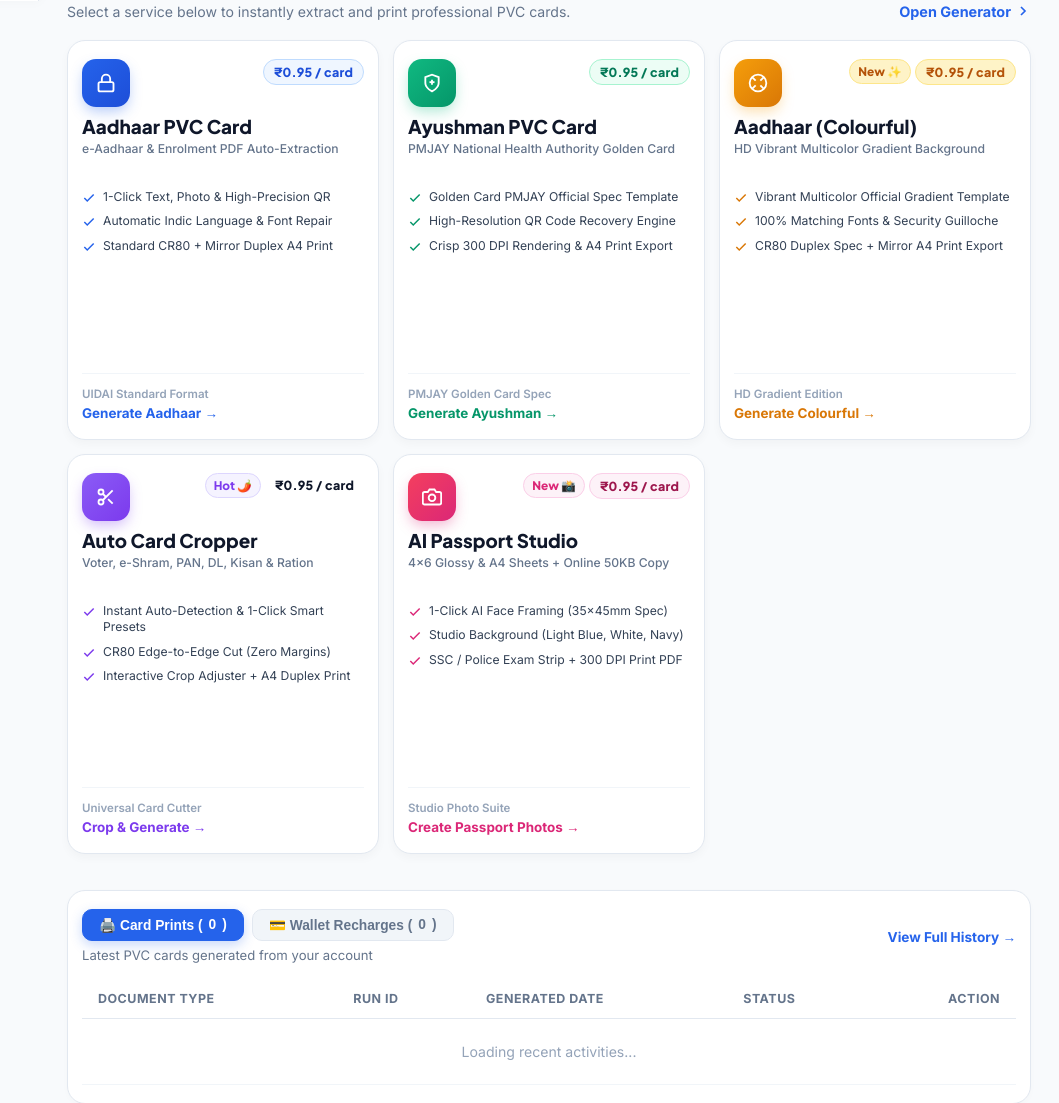
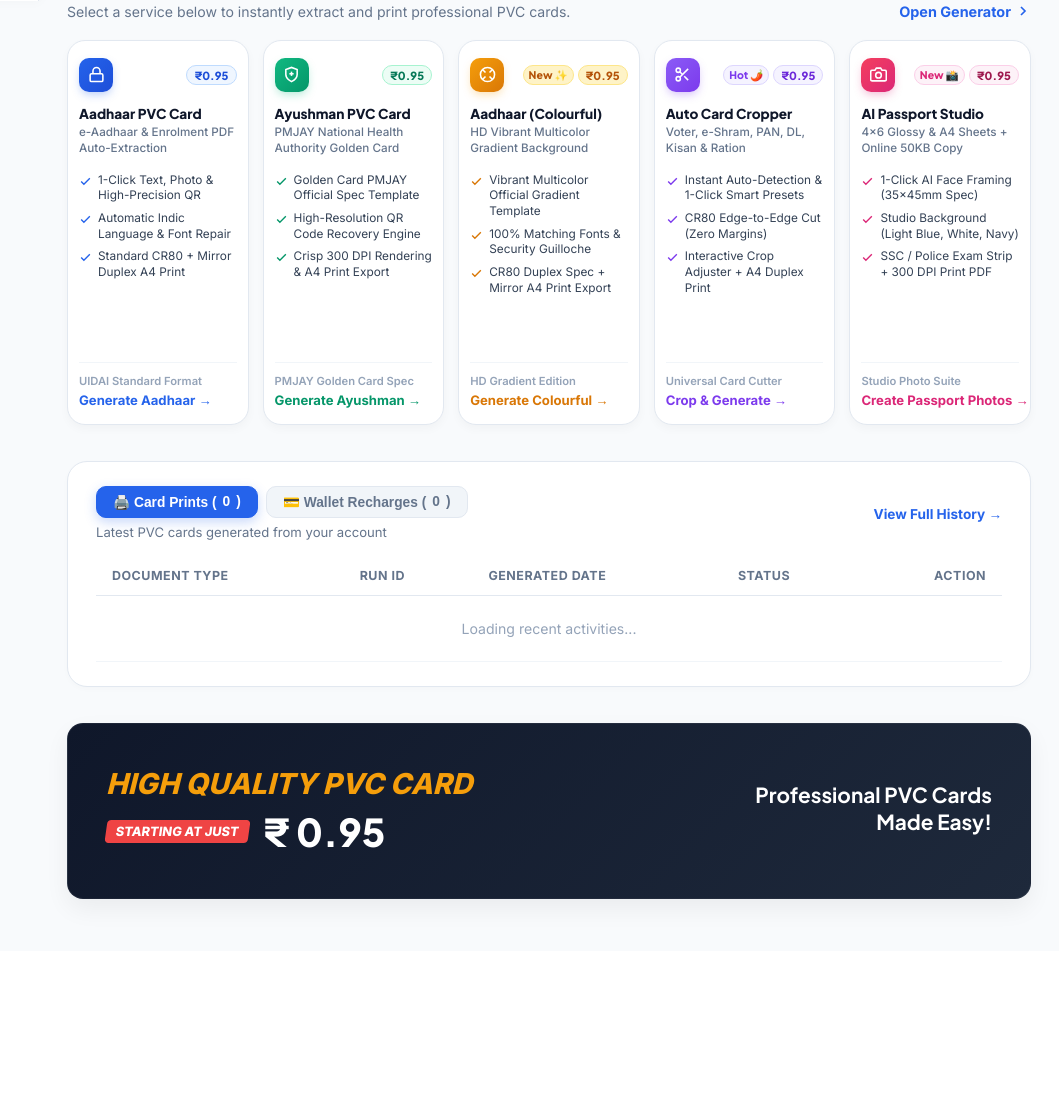
Before and after one commit to rapidpvccard-max/pvc-card-pro, a FastAPI app: template templates/dashboard.html in a window 1280 px wide. Shown: the part 799-1902 px from the top of the page, without its empty margins (221-1280 px from the left). After the commit the page ends 1711 px from the top, so only its background shows below. Run offline with FastAPI, Linux system fonts and the light colour scheme; the template is opened without the code that fills it, so the values that code supplies are empty; some libraries are stand-ins or nearby versions.

Commit message:
Fix badge overflow, text truncation, and vertical alignment across dashboard cards and generator switcher tabs

```diff
--- a/templates/dashboard.html
+++ b/templates/dashboard.html
@@ -312,16 +312,17 @@
         background: #ffffff;
         border: 1px solid #e2e8f0;
         border-radius: 18px;
-        padding: 18px 14px;
+        padding: 16px 11px;
         position: relative;
         cursor: pointer;
         display: flex;
         flex-direction: column;
         justify-content: space-between;
         height: 100%;
-        min-height: 400px;
+        min-height: 385px;
         transition: all 0.3s cubic-bezier(0.16, 1, 0.3, 1);
         box-shadow: 0 4px 10px rgba(0, 0, 0, 0.03);
+        box-sizing: border-box;
     }
 
     .service-showcase-card:hover {
@@ -356,11 +357,11 @@
 
     .service-card-top {
         display: flex;
-        align-items: flex-start;
+        align-items: center;
         justify-content: space-between;
-        height: 42px;
-        margin-bottom: 14px;
-        gap: 6px;
+        height: 36px;
+        margin-bottom: 12px;
+        gap: 4px;
     }
 
     .service-badges-wrap {
@@ -374,24 +375,22 @@
     .service-price-pill {
         display: inline-flex;
         align-items: center;
-        padding: 3px 8px;
-        border-radius: 20px;
-        font-size: 0.74rem;
+        padding: 2px 7px;
+        border-radius: 10px;
+        font-size: 0.70rem;
         font-weight: 800;
         font-family: 'Plus Jakarta Sans', sans-serif;
-        letter-spacing: 0.2px;
+        letter-spacing: 0.1px;
         white-space: nowrap;
-        max-width: 130px;
-        overflow: hidden;
-        text-overflow: ellipsis;
+        flex-shrink: 0;
     }
 
     .service-badge-pill {
         display: inline-flex;
         align-items: center;
-        padding: 3px 6px;
-        border-radius: 20px;
-        font-size: 0.70rem;
+        padding: 2px 5px;
+        border-radius: 10px;
+        font-size: 0.66rem;
         font-weight: 800;
         font-family: 'Plus Jakarta Sans', sans-serif;
         white-space: nowrap;
@@ -408,6 +407,12 @@
         background: #fdf2f8;
         color: #db2777;
         border: 1px solid #fbcfe8;
+    }
+
+    .service-badge-pill.purple-badge {
+        background: #f5f3ff;
+        color: #7c3aed;
+        border: 1px solid #ddd6fe;
     }
 
     .service-price-pill.blue {
@@ -434,10 +439,16 @@
         border: 1px solid #fbcfe8;
     }
 
+    .service-price-pill.purple {
+        background: #f5f3ff;
+        color: #6d28d9;
+        border: 1px solid #ddd6fe;
+    }
+
     .service-icon-box {
-        width: 38px;
-        height: 38px;
-        border-radius: 12px;
+        width: 34px;
+        height: 34px;
+        border-radius: 10px;
         display: flex;
         align-items: center;
         justify-content: center;
@@ -445,42 +456,42 @@
     }
 
     .service-icon-box svg {
-        width: 20px;
-        height: 20px;
+        width: 17px;
+        height: 17px;
     }
 
     .service-icon-box.blue {
         background: linear-gradient(135deg, #2563eb, #1d4ed8);
         color: #ffffff;
-        box-shadow: 0 6px 14px -2px rgba(37, 99, 235, 0.35);
+        box-shadow: 0 4px 10px -2px rgba(37, 99, 235, 0.35);
     }
 
     .service-icon-box.green {
         background: linear-gradient(135deg, #10b981, #059669);
         color: #ffffff;
-        box-shadow: 0 6px 14px -2px rgba(16, 185, 129, 0.35);
+        box-shadow: 0 4px 10px -2px rgba(16, 185, 129, 0.35);
     }
 
     .service-icon-box.amber {
         background: linear-gradient(135deg, #f59e0b, #d97706);
         color: #ffffff;
-        box-shadow: 0 6px 14px -2px rgba(245, 158, 11, 0.35);
+        box-shadow: 0 4px 10px -2px rgba(245, 158, 11, 0.35);
     }
 
     .service-icon-box.purple {
         background: linear-gradient(135deg, #8b5cf6, #7c3aed);
         color: #ffffff;
-        box-shadow: 0 6px 14px -2px rgba(124, 58, 237, 0.35);
+        box-shadow: 0 4px 10px -2px rgba(124, 58, 237, 0.35);
     }
 
     .service-icon-box.pink {
         background: linear-gradient(135deg, #f43f5e, #db2777);
         color: #ffffff;
-        box-shadow: 0 6px 14px -2px rgba(219, 39, 119, 0.35);
+        box-shadow: 0 4px 10px -2px rgba(219, 39, 119, 0.35);
     }
 
     .service-title-box {
-        height: 60px;
+        min-height: 56px;
         display: flex;
         flex-direction: column;
         justify-content: flex-start;
@@ -488,19 +499,18 @@
     }
 
     .service-name {
-        font-size: 1.05rem;
+        font-size: 0.85rem;
         font-weight: 800;
         color: #0f172a;
         font-family: 'Plus Jakarta Sans', sans-serif;
         margin-bottom: 3px;
         line-height: 1.25;
-        white-space: nowrap;
-        overflow: hidden;
-        text-overflow: ellipsis;
+        white-space: normal;
+        word-break: keep-all;
     }
 
     .service-subtitle {
-        font-size: 0.76rem;
+        font-size: 0.73rem;
         color: #64748b;
         font-weight: 500;
         line-height: 1.35;
@@ -514,25 +524,25 @@
     .service-features-list {
         display: flex;
         flex-direction: column;
-        gap: 8px;
-        min-height: 125px;
-        margin-bottom: 16px;
+        gap: 7px;
+        min-height: 120px;
+        margin-bottom: 14px;
     }
 
     .service-feature-item {
         display: flex;
         align-items: flex-start;
-        gap: 7px;
-        font-size: 0.76rem;
-        line-height: 1.35;
+        gap: 6px;
+        font-size: 0.74rem;
+        line-height: 1.32;
         color: #334155;
     }
 
     .service-feature-item svg {
         flex-shrink: 0;
         margin-top: 2px;
-        width: 14px;
-        height: 14px;
+        width: 13px;
+        height: 13px;
     }
 
     .service-card-footer {
@@ -541,14 +551,14 @@
         flex-direction: column;
         align-items: flex-start;
         gap: 4px;
-        padding-top: 12px;
+        padding-top: 10px;
         border-top: 1px solid #f1f5f9;
-        height: 48px;
+        height: 46px;
         justify-content: flex-end;
     }
 
     .service-card-footer > span:first-child {
-        font-size: 0.72rem !important;
+        font-size: 0.70rem !important;
         color: #94a3b8 !important;
         font-weight: 600;
         white-space: nowrap;
@@ -559,7 +569,7 @@
 
     .service-launch-link {
         font-weight: 700;
-        font-size: 0.84rem;
+        font-size: 0.82rem;
         display: inline-flex;
         align-items: center;
         gap: 5px;
@@ -568,7 +578,7 @@
     }
 
     .service-showcase-card:hover .service-launch-link {
-        gap: 9px;
+        gap: 8px;
     }
 
     .service-launch-link.blue { color: #2563eb; }
@@ -674,7 +684,7 @@
     }
 
     /* Responsive Mobile CSS */
-    @media (max-width: 1400px) {
+    @media (max-width: 1100px) {
         .services-showcase-grid {
             grid-template-columns: repeat(3, 1fr);
             gap: 14px;
@@ -736,7 +746,6 @@
             padding: 20px 16px;
             border-radius: 18px;
         }
-    }
         .service-card-top {
             margin-bottom: 14px;
         }
@@ -916,7 +925,7 @@
                     <svg width="24" height="24" viewBox="0 0 24 24" fill="none" stroke="currentColor" stroke-width="2.2"><rect x="3" y="11" width="18" height="11" rx="2" ry="2"/><path d="M7 11V7a5 5 0 0 1 10 0v4"/></svg>
                 </div>
                 <div class="service-badges-wrap">
-                    <span class="service-price-pill blue" id="badge-home-aadhaar">₹0.95 / card</span>
+                    <span class="service-price-pill blue" id="badge-home-aadhaar">₹0.95</span>
                 </div>
             </div>
 
@@ -957,7 +966,7 @@
                     <svg width="24" height="24" viewBox="0 0 24 24" fill="none" stroke="currentColor" stroke-width="2.2"><path d="M12 22s8-4 8-10V5l-8-3-8 3v7c0 6 8 10 8 10z"/><line x1="12" y1="8" x2="12" y2="14"/><line x1="9" y1="11" x2="15" y2="11"/></svg>
                 </div>
                 <div class="service-badges-wrap">
-                    <span class="service-price-pill green" id="badge-home-ayushman">₹0.95 / card</span>
+                    <span class="service-price-pill green" id="badge-home-ayushman">₹0.95</span>
                 </div>
             </div>
 
@@ -999,7 +1008,7 @@
                 </div>
                 <div class="service-badges-wrap">
                     <span class="service-badge-pill amber-badge">New ✨</span>
-                    <span class="service-price-pill amber" id="badge-home-aadhaar-color">₹0.95 / card</span>
+                    <span class="service-price-pill amber" id="badge-home-aadhaar-color">₹0.95</span>
                 </div>
             </div>
 
@@ -1040,8 +1049,8 @@
                     <svg width="24" height="24" viewBox="0 0 24 24" fill="none" stroke="currentColor" stroke-width="2.2"><circle cx="6" cy="6" r="3"/><circle cx="6" cy="18" r="3"/><line x1="20" y1="4" x2="8.12" y2="15.88"/><line x1="14.47" y1="14.48" x2="20" y2="20"/><line x1="8.12" y1="8.12" x2="12" y2="12"/></svg>
                 </div>
                 <div class="service-badges-wrap">
-                    <span class="service-badge-pill" style="background: #f5f3ff; color: #7c3aed; border: 1px solid #ddd6fe;">Hot 🌶️</span>
-                    <span class="service-price-pill" id="badge-home-crop" style="background: #f5f3ff; color: #6d28d9; border: 1px solid #ddd6fe;">₹0.95 / card</span>
+                    <span class="service-badge-pill purple-badge">Hot 🌶️</span>
+                    <span class="service-price-pill purple" id="badge-home-crop">₹0.95</span>
                 </div>
             </div>
 
@@ -1083,7 +1092,7 @@
                 </div>
                 <div class="service-badges-wrap">
                     <span class="service-badge-pill pink-badge">New 📸</span>
-                    <span class="service-price-pill pink" id="badge-home-passport">₹0.95 / print</span>
+                    <span class="service-price-pill pink" id="badge-home-passport">₹0.95</span>
                 </div>
             </div>
 
--- a/templates/dashboard_base.html
+++ b/templates/dashboard_base.html
@@ -784,7 +784,7 @@
                 const el = document.getElementById(id);
                 if (!el) return;
                 if (bal < reqRate && available) {
-                    el.innerHTML = '🎁 Free Demo';
+                    el.innerHTML = 'Free Demo';
                     el.style.background = '#ecfdf5';
                     el.style.color = '#059669';
                     el.style.border = '1px solid #10b981';
@@ -808,13 +808,13 @@
                 const el = document.getElementById(id);
                 if (!el) return;
                 if (bal < reqRate && available) {
-                    el.innerHTML = '🎁 Free Demo';
+                    el.innerHTML = 'Free Demo';
                     el.style.background = '#ecfdf5';
                     el.style.color = '#059669';
                     el.style.border = '1px solid #10b981';
                     el.style.fontWeight = '800';
                 } else {
-                    el.innerHTML = '₹' + rate + ' / card';
+                    el.innerHTML = '₹' + rate;
                     el.style.background = '';
                     el.style.color = '';
                     el.style.border = '';
```
Also changed, not shown: templates/index.html (+61 -43 lines), tests/verify_demo_badges.py (added, +62 -0 lines), tests/verify_ui_perfect_alignment.py (added, +39 -0 lines).
